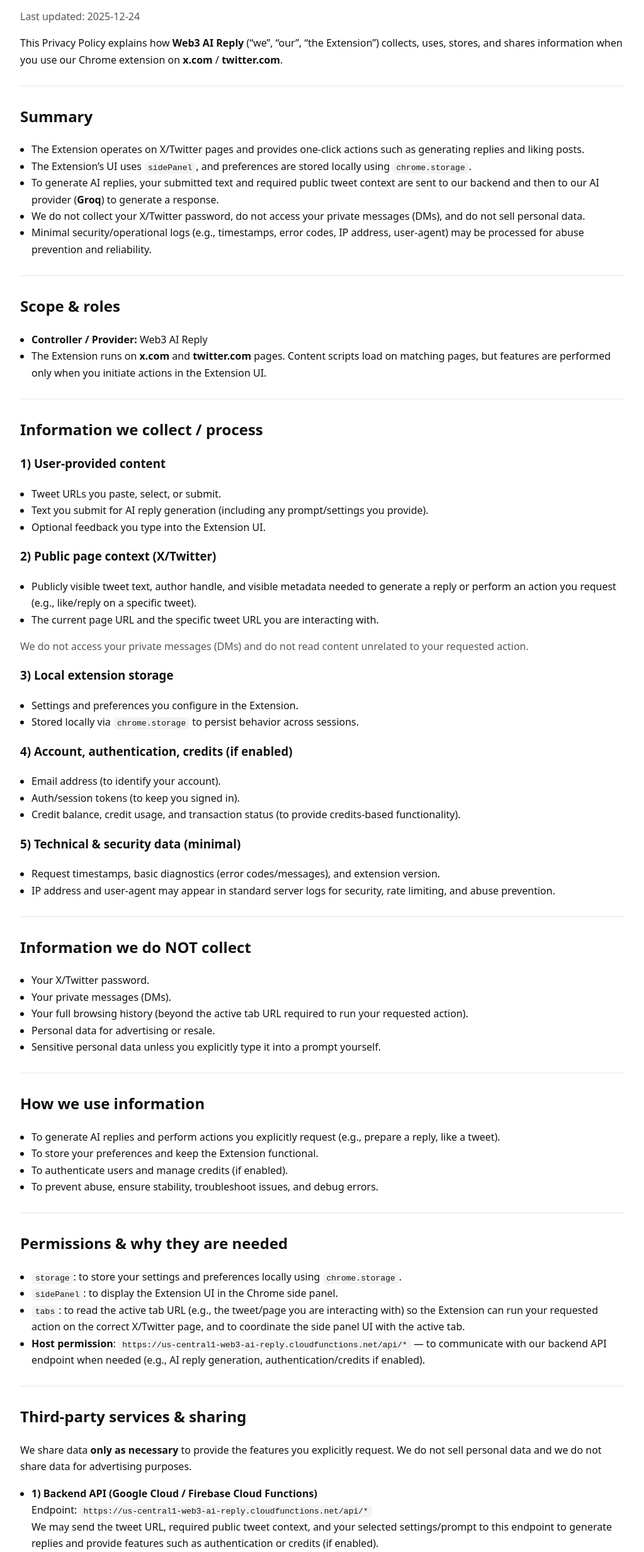
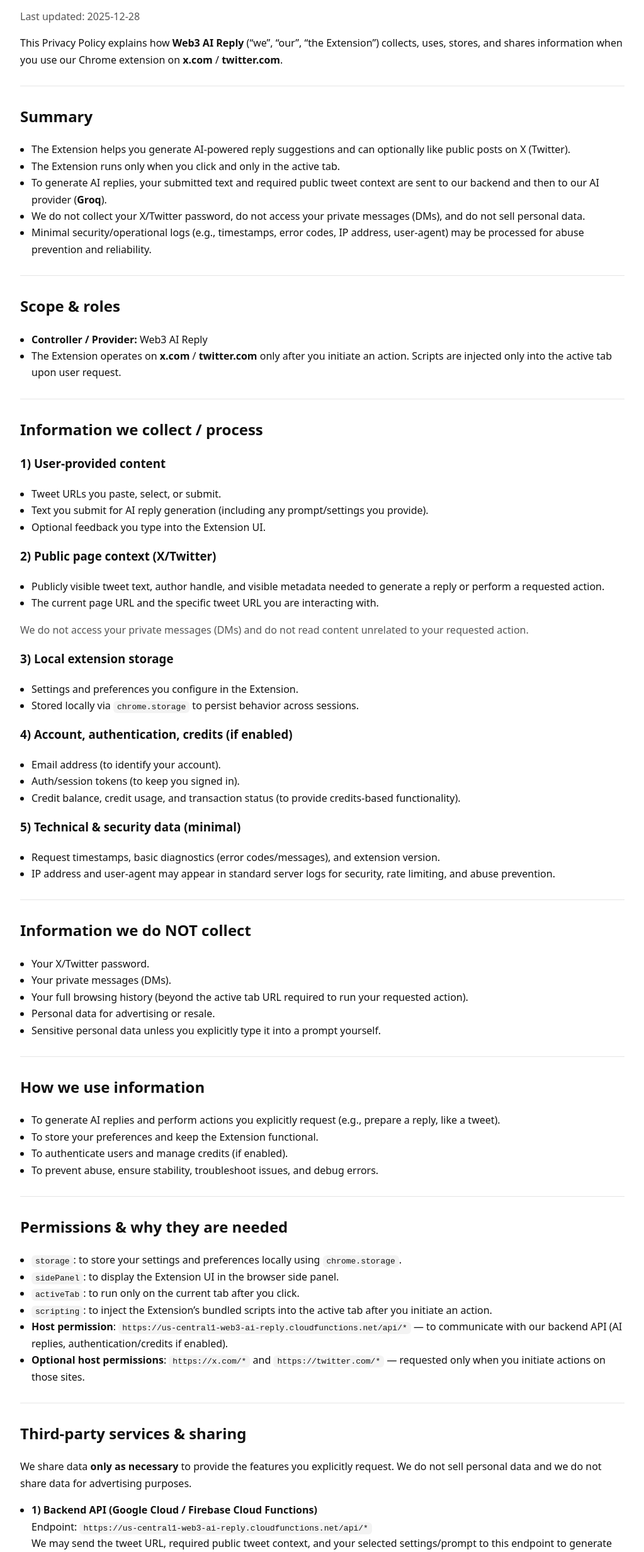
Before and after one commit to web3aibot/Web3AIBot, a plain HTML site: page index.html in a window 1280 px wide. Shown: the part 96-2560 px from the top of the page at 63% size, without its empty margins (128-1151 px from the left). Drawn offline with Linux system fonts and the light colour scheme.

Commit message:
Update index.html

```diff
--- a/index.html
+++ b/index.html
@@ -33,7 +33,7 @@
 <body>
 
 <h1>Privacy Policy</h1>
-<p class="muted">Last updated: 2025-12-24</p>
+<p class="muted">Last updated: 2025-12-28</p>
 
 <p>
   This Privacy Policy explains how <b>Web3 AI Reply</b> (“we”, “our”, “the Extension”)
@@ -45,19 +45,19 @@
 
 <h2>Summary</h2>
 <ul>
-  <li>The Extension operates on X/Twitter pages and provides one-click actions such as generating replies and liking posts.</li>
-  <li>The Extension’s UI uses <code>sidePanel</code>, and preferences are stored locally using <code>chrome.storage</code>.</li>
-  <li>To generate AI replies, your submitted text and required public tweet context are sent to our backend and then to our AI provider (<b>Groq</b>) to generate a response.</li>
+  <li>The Extension helps you generate AI-powered reply suggestions and can optionally like public posts on X (Twitter).</li>
+  <li>The Extension runs only when you click and only in the active tab.</li>
+  <li>To generate AI replies, your submitted text and required public tweet context are sent to our backend and then to our AI provider (<b>Groq</b>).</li>
   <li>We do not collect your X/Twitter password, do not access your private messages (DMs), and do not sell personal data.</li>
   <li>Minimal security/operational logs (e.g., timestamps, error codes, IP address, user-agent) may be processed for abuse prevention and reliability.</li>
 </ul>
 
 <hr />
 
-<h2>Scope & roles</h2>
+<h2>Scope &amp; roles</h2>
 <ul>
   <li><b>Controller / Provider:</b> Web3 AI Reply</li>
-  <li>The Extension runs on <b>x.com</b> and <b>twitter.com</b> pages. Content scripts load on matching pages, but features are performed only when you initiate actions in the Extension UI.</li>
+  <li>The Extension operates on <b>x.com</b> / <b>twitter.com</b> only after you initiate an action. Scripts are injected only into the active tab upon user request.</li>
 </ul>
 
 <hr />
@@ -73,7 +73,7 @@
 
 <h3>2) Public page context (X/Twitter)</h3>
 <ul>
-  <li>Publicly visible tweet text, author handle, and visible metadata needed to generate a reply or perform an action you request (e.g., like/reply on a specific tweet).</li>
+  <li>Publicly visible tweet text, author handle, and visible metadata needed to generate a reply or perform a requested action.</li>
   <li>The current page URL and the specific tweet URL you are interacting with.</li>
 </ul>
 <p class="muted">
@@ -93,7 +93,7 @@
   <li>Credit balance, credit usage, and transaction status (to provide credits-based functionality).</li>
 </ul>
 
-<h3>5) Technical & security data (minimal)</h3>
+<h3>5) Technical &amp; security data (minimal)</h3>
 <ul>
   <li>Request timestamps, basic diagnostics (error codes/messages), and extension version.</li>
   <li>IP address and user-agent may appear in standard server logs for security, rate limiting, and abuse prevention.</li>
@@ -122,7 +122,7 @@
 
 <hr />
 
-<h2>Permissions & why they are needed</h2>
+<h2>Permissions &amp; why they are needed</h2>
 <ul>
   <li>
     <code>storage</code>:
@@ -130,22 +130,31 @@
   </li>
   <li>
     <code>sidePanel</code>:
-    to display the Extension UI in the Chrome side panel.
+    to display the Extension UI in the browser side panel.
   </li>
   <li>
-    <code>tabs</code>:
-    to read the active tab URL (e.g., the tweet/page you are interacting with) so the Extension can run your requested action on the correct X/Twitter page, and to coordinate the side panel UI with the active tab.
+    <code>activeTab</code>:
+    to run only on the current tab after you click.
+  </li>
+  <li>
+    <code>scripting</code>:
+    to inject the Extension’s bundled scripts into the active tab after you initiate an action.
   </li>
   <li>
     <b>Host permission</b>:
     <code>https://us-central1-web3-ai-reply.cloudfunctions.net/api/*</code>
-    — to communicate with our backend API endpoint when needed (e.g., AI reply generation, authentication/credits if enabled).
+    — to communicate with our backend API (AI replies, authentication/credits if enabled).
+  </li>
+  <li>
+    <b>Optional host permissions</b>:
+    <code>https://x.com/*</code> and <code>https://twitter.com/*</code>
+    — requested only when you initiate actions on those sites.
   </li>
 </ul>
 
 <hr />
 
-<h2>Third-party services & sharing</h2>
+<h2>Third-party services &amp; sharing</h2>
 <p>
   We share data <b>only as necessary</b> to provide the features you explicitly request.
   We do not sell personal data and we do not share data for advertising purposes.
@@ -185,7 +194,8 @@
 
 <h2>Remote code</h2>
 <p>
-  The Extension does not download or execute remote JavaScript/Wasm code at runtime. All executable logic is bundled within the Extension package.
+  The Extension does not download or execute remote JavaScript/Wasm code at runtime.
+  All executable logic is bundled within the Extension package.
   The Extension communicates with external services only to send user-requested input and receive response data.
 </p>
 
@@ -205,8 +215,7 @@
   </li>
 
   <li>
-    <b>Logs (security/operations):</b> minimal operational logs (e.g., timestamps, error codes, IP address, user-agent) may be retained for up to <b>30 days</b> for security, abuse prevention, and troubleshooting,
-    then rotated/deleted.
+    <b>Logs (security/operations):</b> minimal operational logs (e.g., timestamps, error codes, IP address, user-agent) may be retained for up to <b>30 days</b> for security, abuse prevention, and troubleshooting, then rotated/deleted.
   </li>
 </ul>
 
```
